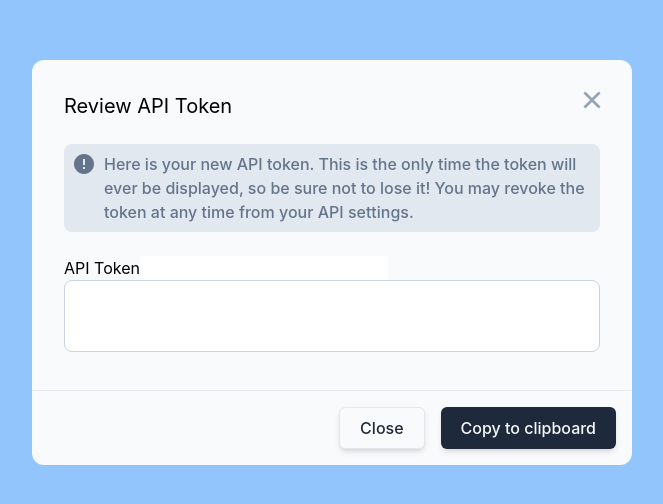
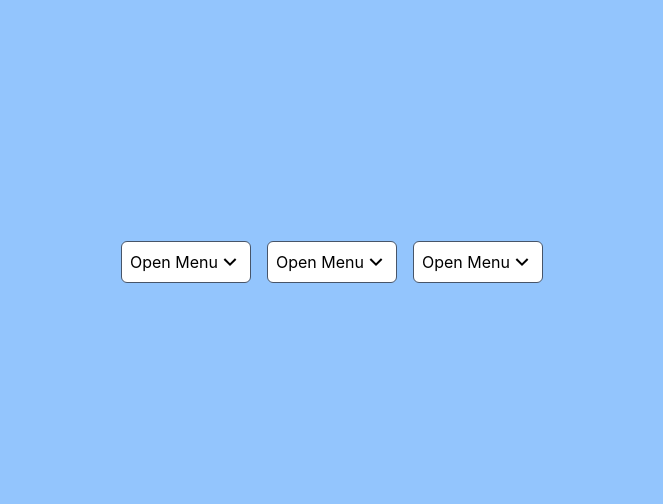
Before and after one commit to phamhuulocforwork/combillUI, a React (Create React App) app: page / in a window 1280 px wide. Shown: the part 138-642 px from the top of the page, without its empty margins (308-971 px from the left). Built offline with nearby package versions, Linux system fonts and the light colour scheme.

Commit message:
Fonts toolbar

```diff
--- a/src/App.jsx
+++ b/src/App.jsx
@@ -11,6 +11,7 @@ import MessageBox from './features/MessageBox'
 import ProductReview from './features/ProductReviewModal'
 import SlideInNotifications from './features/SlideInNotifications'
 import Subscription from './features/Subscription'
+import TextFormattingToolbar from './features/TextFormattingToolbar'
 import Todo from './features/Todo'
 import UserList from './features/User list'
 import UserProfile from './features/UserProfile'
@@ -33,7 +34,8 @@ function App() {
       {/* <DatePicker></DatePicker> */}
       {/* <SlideInNotifications></SlideInNotifications> */}
       {/* <Dropdown></Dropdown> */}
-      <ApiTokenForm></ApiTokenForm>
+      {/* <ApiTokenForm></ApiTokenForm> */}
+      <TextFormattingToolbar></TextFormattingToolbar>
     </div>
   )
 }
--- /dev/null
+++ b/src/features/TextFormattingToolbar/FontDropdown/index.jsx
@@ -0,0 +1,56 @@
+import React, { useState } from 'react'
+import PropTypes from 'prop-types'
+
+const FontDropdown = () => {
+  const [openDropdownMenu, setOpenDropdownMenu] = useState(false)
+  const dropDownItemsStyle =
+    'block w-full cursor-pointer select-none rounded-md px-3 pt-[9px] pb-2 text-start leading-tight transition-all hover:bg-blue-gray-50 hover:bg-opacity-80 hover:text-blue-gray-900 focus:bg-blue-gray-50 focus:bg-opacity-80 focus:text-blue-gray-900 active:bg-blue-gray-50 active:bg-opacity-80 active:text-blue-gray-900'
+
+  const FONTS = [
+    {
+      id: 1,
+      name: 'Arial',
+    },
+    {
+      id: 2,
+      name: 'Inter',
+    },
+    {
+      id: 3,
+      name: 'Cucho',
+    },
+  ]
+
+  return (
+    <div>
+      <div className="relative">
+        <button
+          className="flex justify-center items-center bg-white p-2 border border-slate-600 rounded-md w-full"
+          onClick={() => setOpenDropdownMenu((prev) => !prev)}
+          onMouseDown={(e) => e.preventDefault()}
+        >
+          Open Menu
+          <svg
+            xmlns="http://www.w3.org/2000/svg"
+            viewBox="0 0 24 24"
+            fill="currentColor"
+            className={`w-6 h-6 ${openDropdownMenu && 'rotate-180'} duration-300`}
+          >
+            <path d="M11.9999 13.1714L16.9497 8.22168L18.3639 9.63589L11.9999 15.9999L5.63599 9.63589L7.0502 8.22168L11.9999 13.1714Z"></path>
+          </svg>
+        </button>
+        {openDropdownMenu && (
+          <ul className="absolute bg-white w-full left-0">
+            <li className={dropDownItemsStyle}>Menu Item 1</li>
+            <li className={dropDownItemsStyle}>Menu Item 2</li>
+            <li className={dropDownItemsStyle}>Menu Item 3</li>
+          </ul>
+        )}
+      </div>
+    </div>
+  )
+}
+
+FontDropdown.propTypes = {}
+
+export default FontDropdown
--- /dev/null
+++ b/src/features/TextFormattingToolbar/index.jsx
@@ -0,0 +1,17 @@
+import React from 'react'
+import PropTypes from 'prop-types'
+import FontDropdown from './FontDropdown'
+
+const TextFormattingToolbar = () => {
+  return (
+    <div className="flex gap-4">
+      <FontDropdown></FontDropdown>
+      <FontDropdown></FontDropdown>
+      <FontDropdown></FontDropdown>
+    </div>
+  )
+}
+
+TextFormattingToolbar.propTypes = {}
+
+export default TextFormattingToolbar
```
